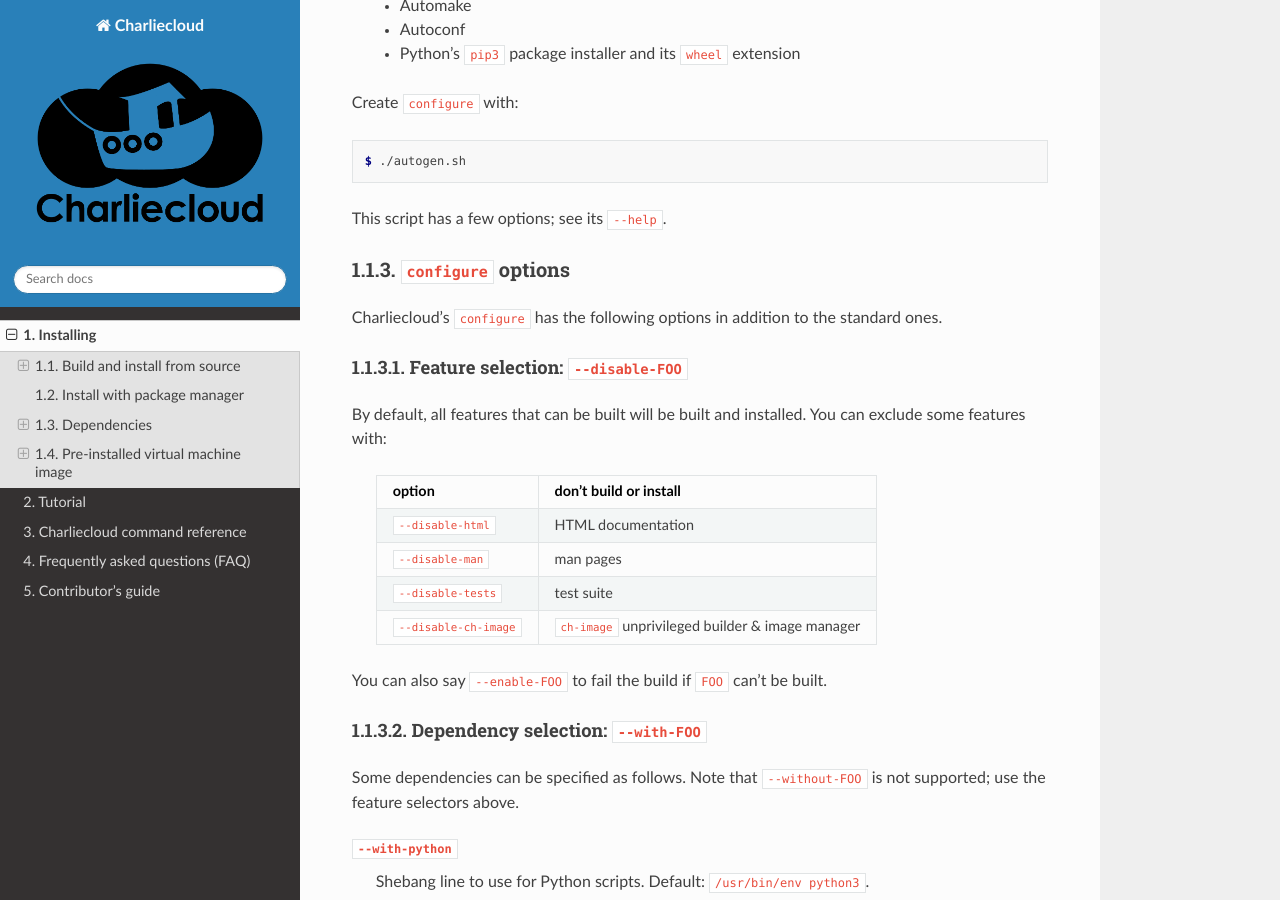
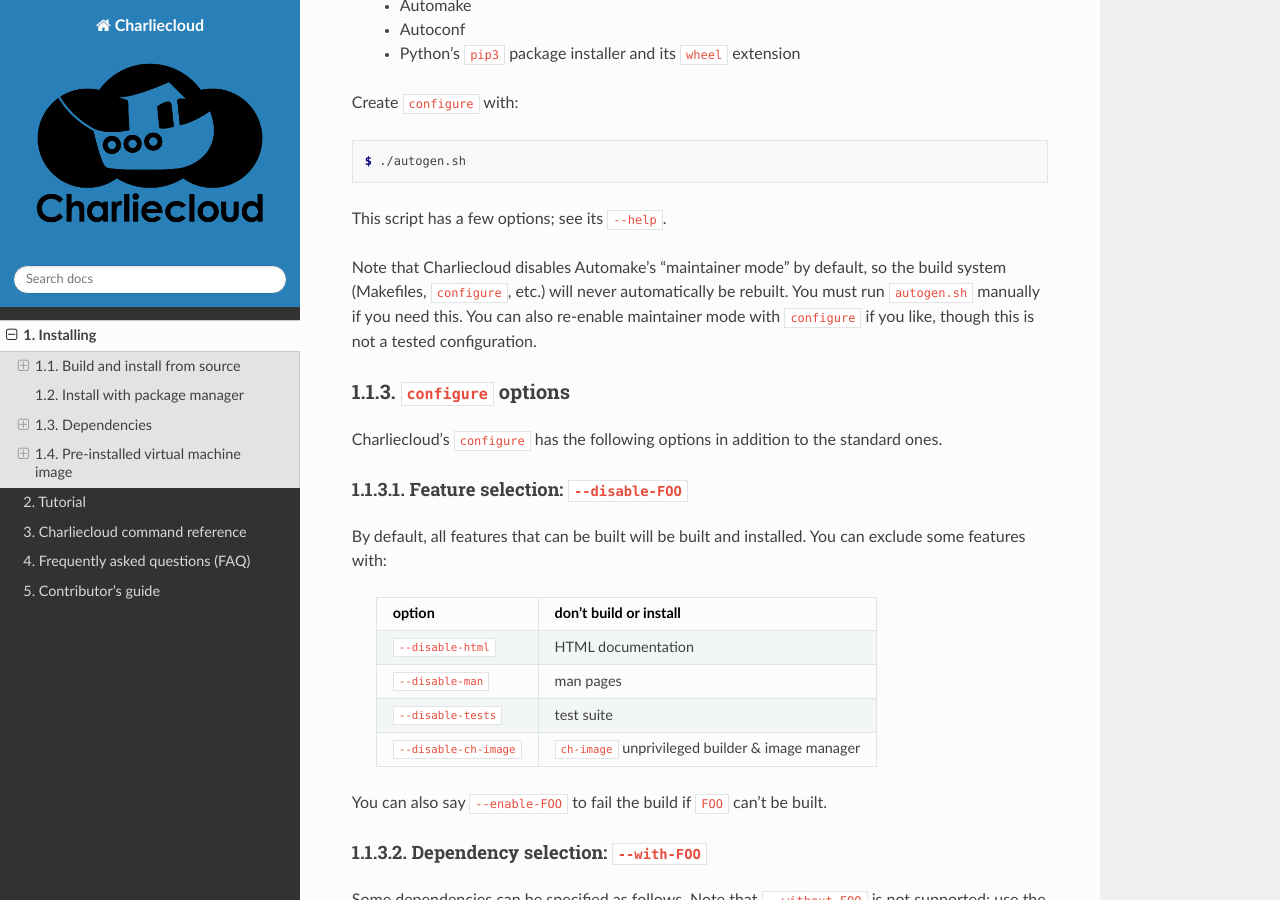
Before and after one commit to hpc/charliecloud, a Sphinx documentation site: the page built from doc/install.rst, in a window 1280 px wide and 900 px high, scrolled down 1271 px. Built offline with Sphinx 7.4.7 and the Read the Docs theme 2.0.0, drawn with Linux system fonts in a browser that asks for light colours.

Commit message:
turn off maintainer mode

```diff
--- a/doc/install.rst
+++ b/doc/install.rst
@@ -53,6 +53,12 @@
   $ ./autogen.sh
 
 This script has a few options; see its :code:`--help`.
+
+Note that Charliecloud disables Automake's "maintainer mode" by default, so
+the build system (Makefiles, :code:`configure`, etc.) will never automatically
+be rebuilt. You must run :code:`autogen.sh` manually if you need this. You can
+also re-enable maintainer mode with :code:`configure` if you like, though this
+is not a tested configuration.
 
 :code:`configure` options
 -------------------------
```
Also changed, not shown: 2 other files.
